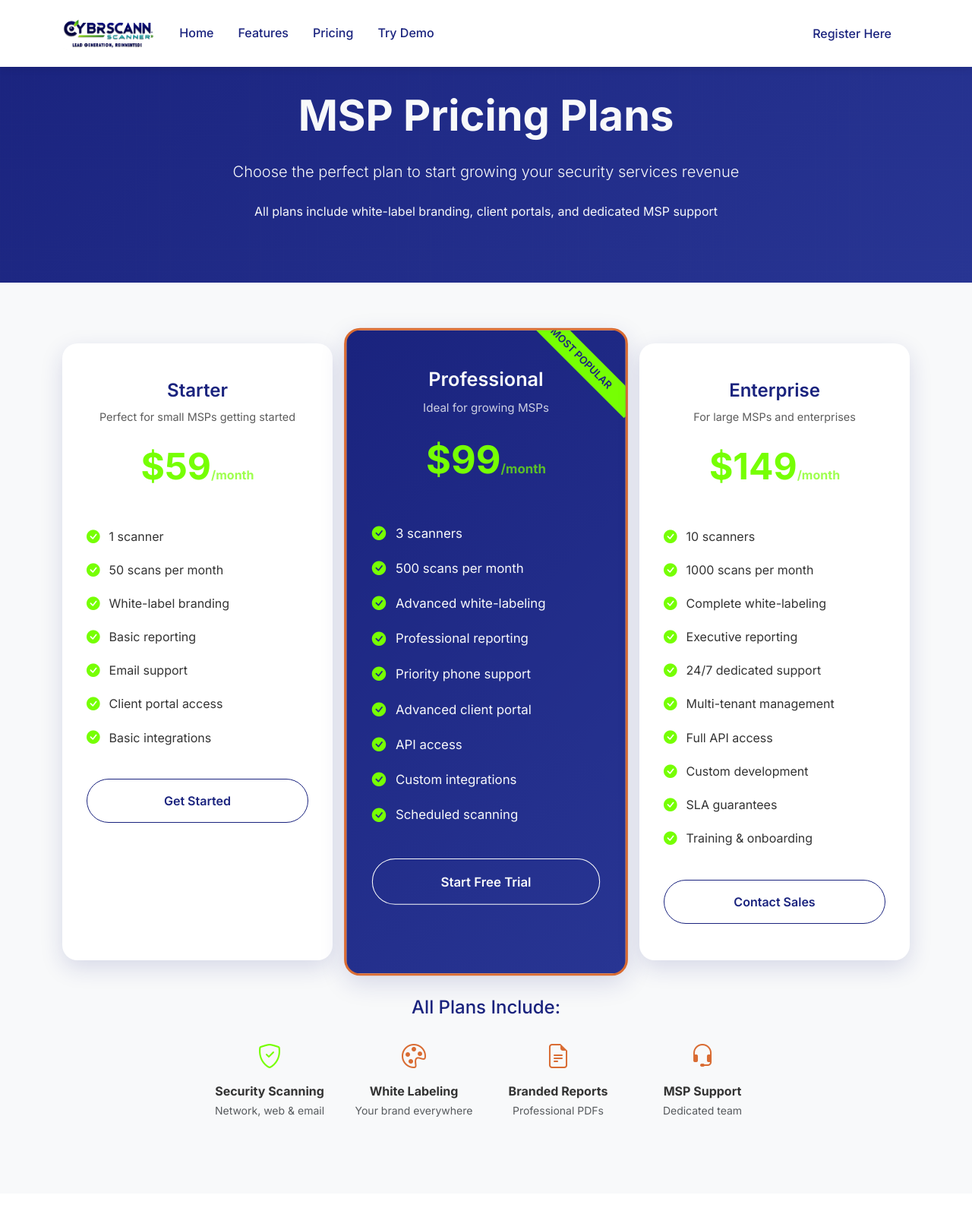
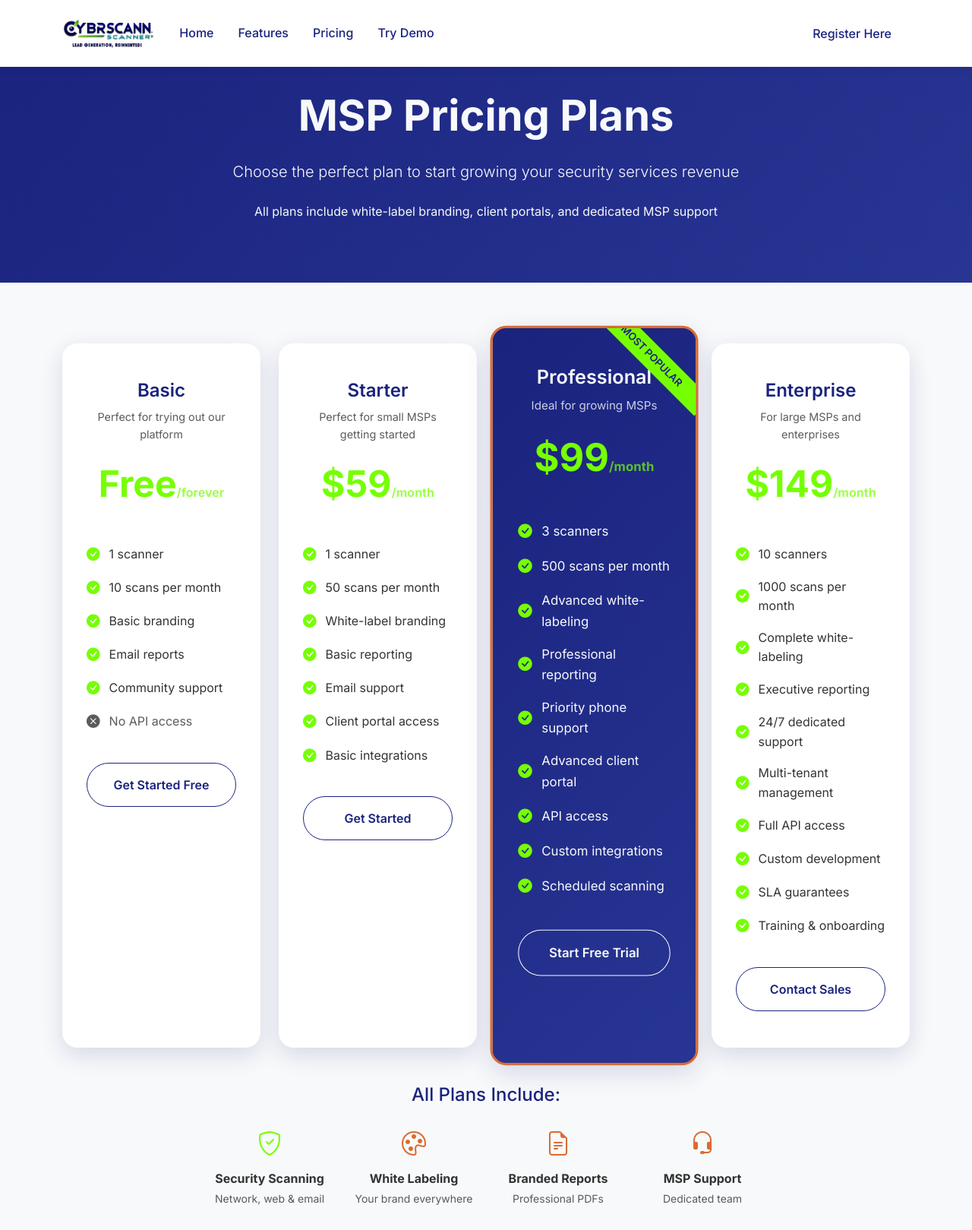
Before and after one commit to Gerrit8008/CybrScann, a Flask app: page /pricing in a window 1280 px wide. Shown: the part 1-1620 px from the top of the page at 76% size. Run offline with Flask 2, Linux system fonts and the light colour scheme.

Commit message:
Add files via upload

```diff
--- a/templates/pricing.html
+++ b/templates/pricing.html
@@ -395,8 +395,28 @@
     <section class="pricing-section">
         <div class="container">
             <div class="row g-4">
+                <!-- Basic Plan -->
+                <div class="col-lg-3 col-md-6">
+                    <div class="pricing-card">
+                        <div class="pricing-header">
+                            <h3 class="plan-name" style="color: var(--primary-color);">Basic</h3>
+                            <p class="plan-description">Perfect for trying out our platform</p>
+                            <div class="price">Free<span class="price-period">/forever</span></div>
+                        </div>
+                        <ul class="features-list">
+                            <li><i class="bi bi-check-circle-fill"></i>1 scanner</li>
+                            <li><i class="bi bi-check-circle-fill"></i>10 scans per month</li>
+                            <li><i class="bi bi-check-circle-fill"></i>Basic branding</li>
+                            <li><i class="bi bi-check-circle-fill"></i>Email reports</li>
+                            <li><i class="bi bi-check-circle-fill"></i>Community support</li>
+                            <li><i class="bi bi-x-circle-fill text-muted"></i><span class="text-muted">No API access</span></li>
+                        </ul>
+                        <a href="/auth/register?plan=basic" class="btn btn-outline-primary btn-pricing">Get Started Free</a>
+                    </div>
+                </div>
+
                 <!-- Starter Plan -->
-                <div class="col-lg-4 col-md-6">
+                <div class="col-lg-3 col-md-6">
                     <div class="pricing-card">
                         <div class="pricing-header">
                             <h3 class="plan-name" style="color: var(--primary-color);">Starter</h3>
@@ -417,7 +437,7 @@
                 </div>
 
                 <!-- Professional Plan -->
-                <div class="col-lg-4 col-md-6">
+                <div class="col-lg-3 col-md-6">
                     <div class="pricing-card featured">
                         <div class="popular-badge">Most Popular</div>
                         <div class="pricing-header">
@@ -441,7 +461,7 @@
                 </div>
 
                 <!-- Enterprise Plan -->
-                <div class="col-lg-4 col-md-6">
+                <div class="col-lg-3 col-md-6">
                     <div class="pricing-card">
                         <div class="pricing-header">
                             <h3 class="plan-name" style="color: var(--primary-color);">Enterprise</h3>
```
Also changed, not shown: templates/client/settings.html (+28 -3 lines), templates/client/upgrade-subscription.html (+34 -3 lines).
